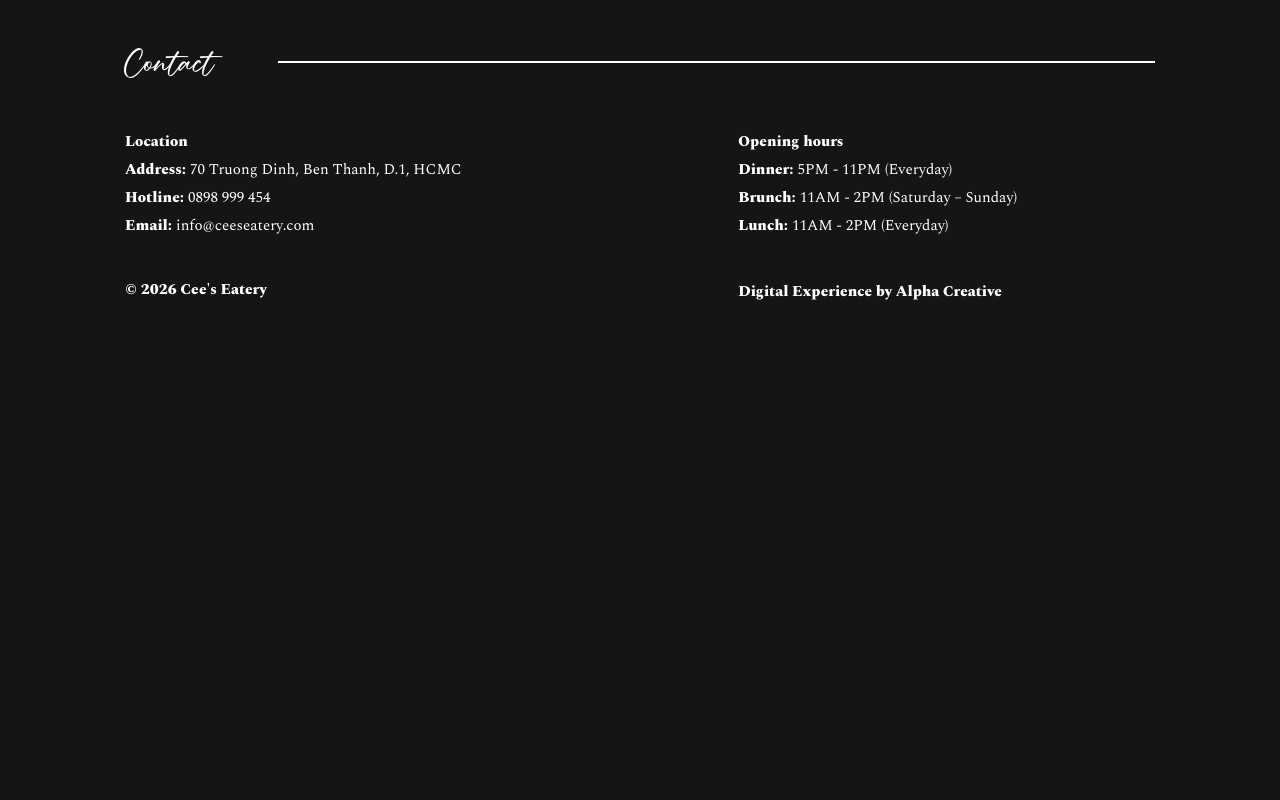
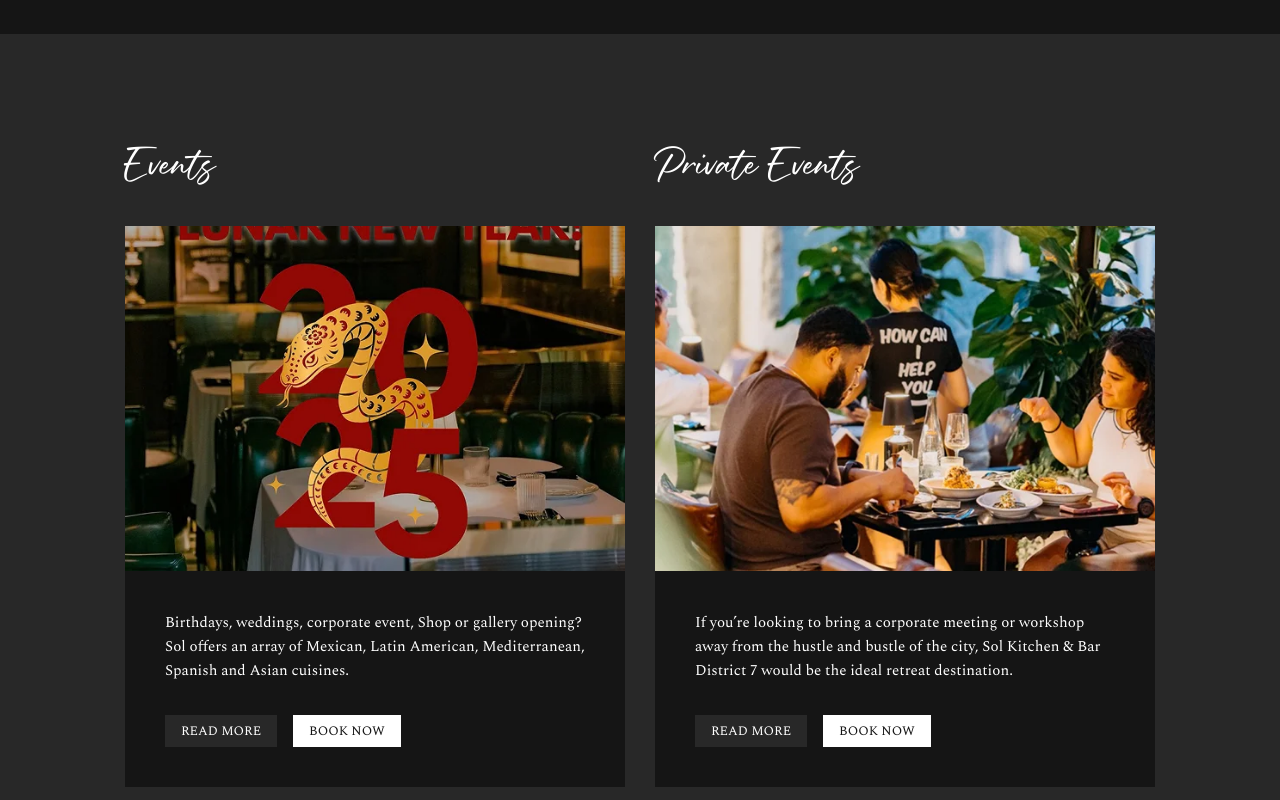
Before and after one commit to alphacreativee/cees-eatery-bar, a website: page index.html in a window 1280 px wide. Shown: the part 2040-2840 px from the top of the page. Before the commit the page ends 2368 px from the top, so only its background shows below. Drawn offline with Linux system fonts and the light colour scheme.

Commit message:
add page index

```diff
--- /dev/null
+++ b/assets/scss/_event.scss
@@ -0,0 +1,36 @@
+.event {
+  background-color: var(--color-black-op);
+  padding: 96px 0;
+  &-wrapper {
+    display: grid;
+    grid-template-columns: 1fr 1fr;
+    gap: 30px;
+  }
+  &-title {
+    margin-bottom: 32px;
+  }
+  &-image {
+    width: 100%;
+    aspect-ratio: 580 / 400;
+    img {
+      width: 100%;
+      height: 100%;
+      object-fit: cover;
+    }
+  }
+  &-content {
+    padding: 40px;
+    background-color: var(--color-black);
+  }
+  &-description {
+    margin-bottom: 32px;
+  }
+  &-btn-group {
+    display: flex;
+    align-items: center;
+    gap: 16px;
+    .read-more {
+      background-color: var(--color-black-op);
+    }
+  }
+}
--- a/assets/scss/_footer.scss
+++ b/assets/scss/_footer.scss
@@ -1,6 +1,7 @@
 .footer {
   &-container {
     padding-bottom: 24px;
+    padding-top: 96px;
   }
   &-top {
     margin-bottom: 40px;
--- a/assets/scss/_global.scss
+++ b/assets/scss/_global.scss
@@ -35,6 +35,12 @@
     background-color: var(--color-black-op);
     color: var(--color-white);
   }
+  &.btn-secondary {
+    &:hover {
+      color: var(--color-black);
+      background-color: var(--color-black-op);
+    }
+  }
 }
 .btn-arrow {
   width: 34px;
--- a/assets/scss/_team.scss
+++ b/assets/scss/_team.scss
@@ -1,5 +1,4 @@
 .team {
-  margin-bottom: 96px;
   &-content {
     background-color: var(--color-sec-1);
     padding: 96px 0px 160px;
--- a/assets/scss/style.scss
+++ b/assets/scss/style.scss
@@ -8,3 +8,4 @@
 @use "./mission";
 @use "./team";
 @use "./offer";
+@use "./event";
--- a/index.html
+++ b/index.html
@@ -315,6 +315,68 @@
           </div>
         </div>
       </section>
+      <section class="event">
+        <div class="container-max-w">
+          <div class="event-wrapper">
+            <div class="event-col">
+              <h2 class="h1-font color-white event-title">Events</h2>
+              <div class="event-box">
+                <div class="event-image">
+                  <img src="./assets/images/event-1.webp" alt="" />
+                </div>
+                <div class="event-content">
+                  <div class="event-description b1-font color-white">
+                    Birthdays, weddings, corporate event, Shop or gallery
+                    opening? Sol offers an array of Mexican, Latin American,
+                    Mediterranean, Spanish and Asian cuisines.
+                  </div>
+                  <div class="event-btn-group">
+                    <a
+                      href=""
+                      class="btn-global btn-2-font color-white text-uppercase read-more"
+                    >
+                      Read more
+                    </a>
+                    <a
+                      href=""
+                      class="btn-global btn-2-font color-black text-uppercase bg-white btn-secondary"
+                      >Book now</a
+                    >
+                  </div>
+                </div>
+              </div>
+            </div>
+            <div class="event-col">
+              <h2 class="h1-font color-white event-title">Private Events</h2>
+              <div class="event-box">
+                <div class="event-image">
+                  <img src="./assets/images/event-2.webp" alt="" />
+                </div>
+                <div class="event-content">
+                  <div class="event-description b1-font color-white">
+                    If you’re looking to bring a corporate meeting or workshop
+                    away from the hustle and bustle of the city, Sol Kitchen &
+                    Bar District 7 would be the ideal retreat destination.
+                  </div>
+                  <div class="event-btn-group">
+                    <a
+                      href=""
+                      class="btn-global btn-2-font color-white text-uppercase read-more"
+                    >
+                      Read more
+                    </a>
+                    <a
+                      href=""
+                      class="btn-global btn-2-font color-black text-uppercase bg-white btn-secondary"
+                      >Book now</a
+                    >
+                  </div>
+                </div>
+              </div>
+            </div>
+          </div>
+        </div>
+      </section>
     </main>
     <!-- layout -->
     <!-- footer -->
```
Also changed, not shown: assets/images/event-1.webp (added), assets/images/event-2.webp (added), assets/main/css/style.css, assets/main/css/style.min.css.
